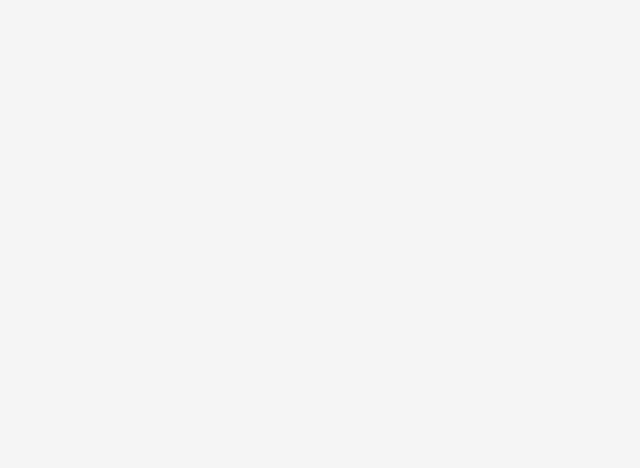
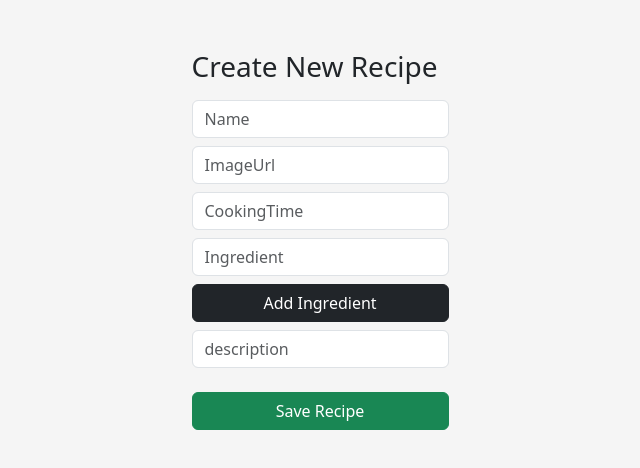
Before and after one commit to simonpaul08/-recipe-portal, a React (Vite) app: page /createRecipe in a window 1280 px wide. Before the commit this address had no page. Shown: the top 468 px of the page, without its empty margins (320-960 px from the left). Built offline with nearby package versions, Linux system fonts and the light colour scheme.

Commit message:
createRecipe

```diff
--- a/src/App.css
+++ b/src/App.css
@@ -36,3 +36,14 @@ body {
     font-weight: 600;
     font-size: 20px;
 }
+
+
+/* create recipe */
+.recipe_container {
+    display: flex;
+    justify-content: center;
+}
+
+.recipe-form {
+    margin-top: 50px;
+}
--- a/src/App.jsx
+++ b/src/App.jsx
@@ -1,6 +1,7 @@
 import { Route, Routes } from 'react-router-dom'
 import './App.css'
 import Auth from './pages/Auth'
+import CreateRecipe from './pages/CreateRecipe'
 import Home from './pages/Home'
 
 function App() {
@@ -10,6 +11,7 @@ function App() {
     <Routes>
       <Route path='/auth' element={<Auth />}/>
       <Route path='/' element={<Home />}/>
+      <Route path='/createRecipe' element={<CreateRecipe />}/>
     </Routes>
     </>
   )
--- /dev/null
+++ b/src/hooks/useGetUserId.jsx
@@ -0,0 +1,3 @@
+export const useGetUserId = () => {
+    return window.localStorage.getItem("userId")
+}
--- /dev/null
+++ b/src/pages/CreateRecipe.jsx
@@ -0,0 +1,103 @@
+import { useState } from "react"
+import { useGetUserId } from '../hooks/useGetUserId'
+
+const CreateRecipe = () => {
+
+    const userId  = useGetUserId()
+
+    const [recipe, setRecipe] = useState({
+        name: '',
+        imageUrl: '',
+        cookingTime: 0,
+        ingredients: [''],
+        description: '',
+        userOwner: userId
+    })
+
+    const handleOnChange = (e) => {
+        const { name, value } = e.target;
+        setRecipe({ ...recipe, [name]: value });
+    }
+
+    const addIngredient = () => {
+        setRecipe({ ...recipe, ingredients: [...recipe.ingredients, ""] })
+    }
+
+    const handleIngredient = (e, index) => {
+        const { value } = e.target;
+        const ingredients = recipe.ingredients;
+        ingredients[index] = value;
+        setRecipe({ ...recipe, ingredients })
+    }
+
+    const handleFormSubmit = async (e) => {
+        e.preventDefault();
+        try {
+            await fetch('http://localhost:3001/recipes', {
+                method: "POST",
+                headers: {
+                    'Content-Type': "application/json"
+                },
+                body: JSON.stringify(recipe)
+            })
+
+            alert('Recipe Created');
+        }catch (e) {
+            console.error(e)
+        }
+    }
+
+
+  return (
+    <div className="recipe_container">
+        <form className="recipe-form" onSubmit={handleFormSubmit}>
+
+            <h3 className="mb-3">Create New Recipe</h3>
+
+            <div className="mb-2">
+                <input type="text" name="name"
+                className="form-control"
+                placeholder="Name" onChange={handleOnChange}/>
+            </div>
+
+            <div className="mb-2">
+                <input type="text" name="imageUrl" className="form-control"
+                placeholder="ImageUrl" onChange={handleOnChange}/>
+            </div>
+
+            <div className="mb-2">
+                <input type="number" name="cookingTime" className="form-control"
+                placeholder="CookingTime" onChange={handleOnChange}/>
+            </div>
+
+            {recipe.ingredients.map((ingredient, index) => {
+                return (
+                    <div className="mb-2" key={index}>
+                        <input type="text" name="ingredient"           className="form-control"
+                        placeholder="Ingredient"
+                        value={ingredient}
+                        onChange={(e) => handleIngredient(e, index)}/>
+                    </div>
+                )
+            })}
+            <div className="mb-2">
+                <button type="button" className="btn btn-dark w-100" onClick={addIngredient}>
+                    Add Ingredient
+                </button>
+            </div>
+
+            <div className="mb-4">
+                <input type="text" name="description" className="form-control"
+                placeholder="description" onChange={handleOnChange}/>
+            </div>
+
+            <div className="mb-2">
+                <button className="btn btn-success w-100" type="submit">Save Recipe</button>
+            </div>
+
+        </form>
+    </div>
+  )
+}
+
+export default CreateRecipe
--- a/src/pages/Home.jsx
+++ b/src/pages/Home.jsx
@@ -1,10 +1,22 @@
-import React from 'react'
+import React, { useEffect } from 'react'
 import Navbar from '../components/Navbar'
 
 const Home = () => {
+
+  useEffect(() => {
+    const fetchRecipes = async () => {
+      const response = await fetch('')
+    }
+
+    fetchRecipes()
+  }, [])
+
   return (
     <div className='home'>
         <Navbar />
+        <div className="mt-4 py-3 container d-flex justify-content-center align-items-center flex-column">
+
+        </div>
     </div>
   )
 }
```
